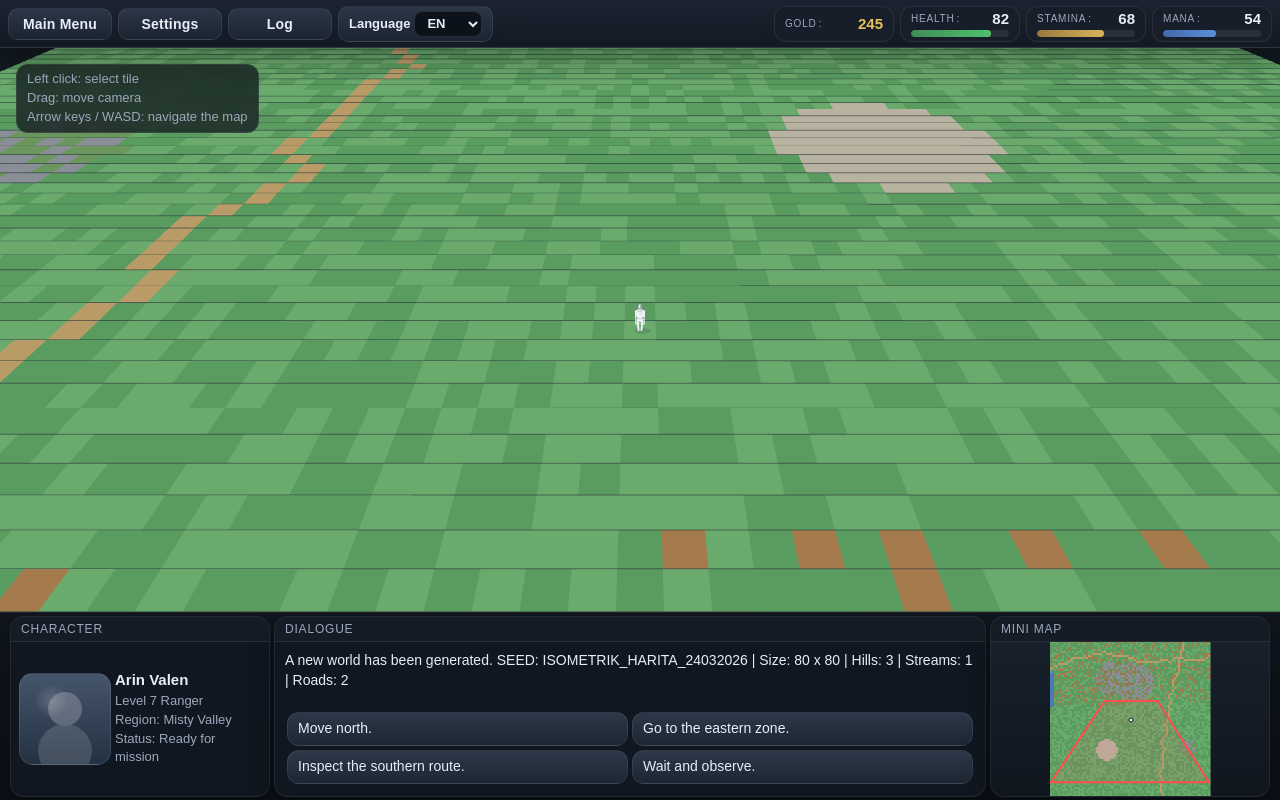
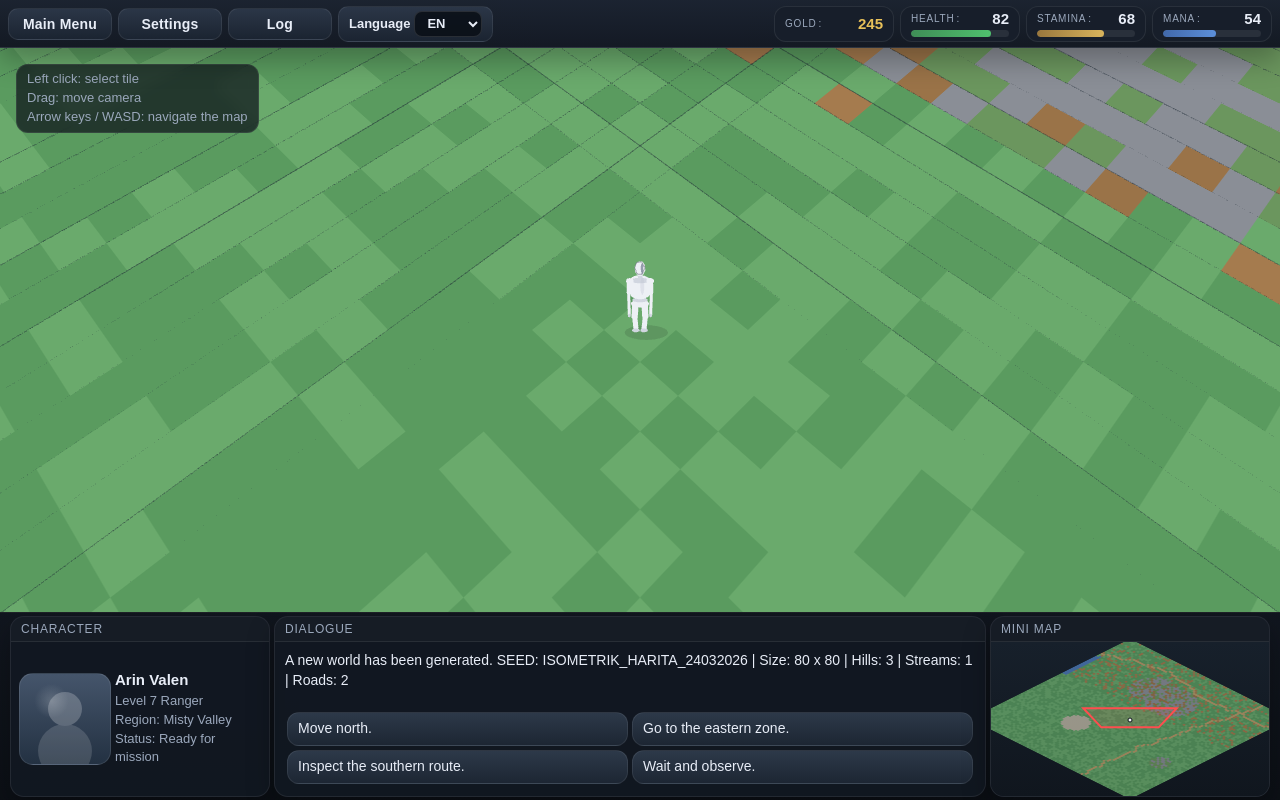
Before and after one commit to sgoxel/The-Advisor-Game, a plain HTML site: page index.html in a window 1280 px wide. Both pictures are taken after a click on the element 1130 px from the left and 719 px from the top of the page. Drawn offline with Linux system fonts and the light colour scheme.

Commit message:
updated files

```diff
--- a/js/config.js
+++ b/js/config.js
@@ -16,11 +16,11 @@ window.Game.Config = {
   TILE_WIDTH: 96,
   TILE_HEIGHT: 44,
 
-  DEFAULT_CAMERA_PITCH: 38,
+  DEFAULT_CAMERA_PITCH: 60,
   DEFAULT_DEPTH_STRENGTH: 1.0,
-  DEFAULT_START_ZOOM: 2.20,
+  DEFAULT_START_ZOOM: 5.00,
   MIN_CAMERA_PITCH: 20,
-  MAX_CAMERA_PITCH: 65,
+  MAX_CAMERA_PITCH: 90,
   MIN_DEPTH_STRENGTH: 0.6,
   MAX_DEPTH_STRENGTH: 1.8,
 
--- a/js/input.js
+++ b/js/input.js
@@ -227,8 +227,9 @@ window.Game = window.Game || {};
         const dx = pos.x - camera.lastX;
         const dy = pos.y - camera.lastY;
         if (Math.abs(dx) > 1 || Math.abs(dy) > 1) camera.movedWhileDragging = true;
-        camera.x += dx;
-        camera.y += dy;
+        const pan = Renderer.convertRenderDeltaToCameraDelta(-dx, -dy);
+        camera.x += pan.dx;
+        camera.y += pan.dy;
         camera.lastX = pos.x;
         camera.lastY = pos.y;
         Renderer.markDirty();
@@ -258,13 +259,11 @@ window.Game = window.Game || {};
       const pos = getCanvasMousePosition(event);
       input.mouseX = pos.x;
       input.mouseY = pos.y;
-      const hoveredTile = Renderer.pickTile(pos.x, pos.y);
       const oldZoom = camera.zoom;
       const direction = event.deltaY < 0 ? 1 : -1;
       const newZoom = Utils.clamp(Number((oldZoom + direction * camera.zoomStep).toFixed(2)), camera.minZoom, camera.maxZoom);
       if (newZoom === oldZoom) return;
       camera.zoom = newZoom;
-      if (hoveredTile) Renderer.centerCameraOnTile(hoveredTile.row, hoveredTile.col);
       Renderer.markDirty();
       UI.addLog(`Zoom değiştirildi: ${newZoom.toFixed(2)}x`);
     }, { passive: false });
@@ -339,8 +338,9 @@ window.Game = window.Game || {};
       const dx = pos.x - camera.lastX;
       const dy = pos.y - camera.lastY;
       if (Math.abs(dx) > 1 || Math.abs(dy) > 1) camera.movedWhileDragging = true;
-      camera.x += dx;
-      camera.y += dy;
+      const pan = Renderer.convertRenderDeltaToCameraDelta(-dx, -dy);
+      camera.x += pan.dx;
+      camera.y += pan.dy;
       camera.lastX = pos.x;
       camera.lastY = pos.y;
       Renderer.markDirty();
@@ -410,10 +410,17 @@ window.Game = window.Game || {};
     const input = State.input;
     const camera = State.camera;
     let moved = false;
-    if (input.keys.has('w') || input.keys.has('arrowup')) { camera.y += camera.moveSpeed; moved = true; }
-    if (input.keys.has('s') || input.keys.has('arrowdown')) { camera.y -= camera.moveSpeed; moved = true; }
-    if (input.keys.has('a') || input.keys.has('arrowleft')) { camera.x += camera.moveSpeed; moved = true; }
-    if (input.keys.has('d') || input.keys.has('arrowright')) { camera.x -= camera.moveSpeed; moved = true; }
+    let renderDx = 0;
+    let renderDz = 0;
+    if (input.keys.has('w') || input.keys.has('arrowup')) { renderDz -= camera.moveSpeed; moved = true; }
+    if (input.keys.has('s') || input.keys.has('arrowdown')) { renderDz += camera.moveSpeed; moved = true; }
+    if (input.keys.has('a') || input.keys.has('arrowleft')) { renderDx -= camera.moveSpeed; moved = true; }
+    if (input.keys.has('d') || input.keys.has('arrowright')) { renderDx += camera.moveSpeed; moved = true; }
+    if (moved) {
+      const pan = Renderer.convertRenderDeltaToCameraDelta(renderDx, renderDz);
+      camera.x += pan.dx;
+      camera.y += pan.dy;
+    }
     if (moved) Renderer.markDirty();
   }
 
--- a/js/minimap.js
+++ b/js/minimap.js
@@ -24,18 +24,20 @@ window.Game = window.Game || {};
     const width = dom.minimap.clientWidth;
     const height = dom.minimap.clientHeight;
     const padding = Math.max(8, Math.min(16, Math.floor(Math.min(width, height) * 0.08)));
-    const tileSize = Math.max(2, Math.min((width - padding * 2) / Math.max(1, world.cols), (height - padding * 2) / Math.max(1, world.rows)));
-    const mapWidth = world.cols * tileSize;
-    const mapHeight = world.rows * tileSize;
-    const originX = (width - mapWidth) / 2;
+    const sum = Math.max(1, world.cols + world.rows);
+    const halfW = Math.max(2, Math.min((width - padding * 2) / sum, (height - padding * 2) / (sum * 0.5)));
+    const halfH = Math.max(1, halfW * 0.5);
+    const mapWidth = sum * halfW;
+    const mapHeight = sum * halfH;
+    const centerX = width / 2;
     const originY = (height - mapHeight) / 2;
     return {
       width,
       height,
-      originX,
+      centerX,
       originY,
-      miniTileWidth: tileSize,
-      miniTileHeight: tileSize,
+      miniHalfW: halfW,
+      miniHalfH: halfH,
       mapWidth,
       mapHeight
     };
@@ -43,27 +45,31 @@ window.Game = window.Game || {};
 
   function gridToMinimap(row, col, layout) {
     return {
-      x: layout.originX + (col + 0.5) * layout.miniTileWidth,
-      y: layout.originY + (row + 0.5) * layout.miniTileHeight
-    };
-  }
-
-  function worldToMinimap(worldX, worldZ, layout) {
-    const tileWidth = State.world.tileWidth || 1;
-    const tileHeight = tileWidth;
-    const col = worldX / tileWidth - 0.5;
-    const row = worldZ / tileHeight - 0.5;
-    return {
-      x: layout.originX + (col + 0.5) * layout.miniTileWidth,
-      y: layout.originY + (row + 0.5) * layout.miniTileHeight
+      x: layout.centerX + (col - row) * layout.miniHalfW,
+      y: layout.originY + (row + col + 1) * layout.miniHalfH
     };
   }
 
   function screenToGridOnMinimap(x, y, layout) {
-    const col = Math.floor((x - layout.originX) / layout.miniTileWidth);
-    const row = Math.floor((y - layout.originY) / layout.miniTileHeight);
-    if (row < 0 || col < 0 || row >= State.world.rows || col >= State.world.cols) return null;
-    return { row, col };
+    const isoX = (x - layout.centerX) / Math.max(0.0001, layout.miniHalfW);
+    const isoY = (y - layout.originY) / Math.max(0.0001, layout.miniHalfH) - 1;
+    const col = (isoY + isoX) / 2;
+    const row = (isoY - isoX) / 2;
+    const roundedRow = Math.round(row);
+    const roundedCol = Math.round(col);
+    if (roundedRow < 0 || roundedCol < 0 || roundedRow >= State.world.rows || roundedCol >= State.world.cols) return null;
+    return { row: roundedRow, col: roundedCol };
+  }
+
+  function drawDiamond(ctx, cx, cy, halfW, halfH, fillStyle) {
+    ctx.beginPath();
+    ctx.moveTo(cx, cy - halfH);
+    ctx.lineTo(cx + halfW, cy);
+    ctx.lineTo(cx, cy + halfH);
+    ctx.lineTo(cx - halfW, cy);
+    ctx.closePath();
+    ctx.fillStyle = fillStyle;
+    ctx.fill();
   }
 
   function drawViewportFrame(layout) {
@@ -79,10 +85,7 @@ window.Game = window.Game || {};
     const corners = worldCorners.map((p) => {
       const clampedRow = clamp(p.row, 0, State.world.rows - 1);
       const clampedCol = clamp(p.col, 0, State.world.cols - 1);
-      return {
-        x: layout.originX + (clampedCol + 0.5) * layout.miniTileWidth,
-        y: layout.originY + (clampedRow + 0.5) * layout.miniTileHeight
-      };
+      return gridToMinimap(clampedRow, clampedCol, layout);
     });
 
     ctx.save();
@@ -110,10 +113,8 @@ window.Game = window.Game || {};
 
     for (let row = 0; row < world.rows; row++) {
       for (let col = 0; col < world.cols; col++) {
-        const x = layout.originX + col * layout.miniTileWidth;
-        const y = layout.originY + row * layout.miniTileHeight;
-        ctx.fillStyle = Renderer.terrainColor(world.terrain[row][col]);
-        ctx.fillRect(x, y, layout.miniTileWidth + 0.5, layout.miniTileHeight + 0.5);
+        const p = gridToMinimap(row, col, layout);
+        drawDiamond(ctx, p.x, p.y, layout.miniHalfW, layout.miniHalfH, Renderer.terrainColor(world.terrain[row][col]));
       }
     }
 
@@ -121,7 +122,7 @@ window.Game = window.Game || {};
 
     const playerPos = gridToMinimap(world.player.row, world.player.col, layout);
     ctx.beginPath();
-    ctx.arc(playerPos.x, playerPos.y, Math.max(2, layout.miniTileWidth * 0.35), 0, Math.PI * 2);
+    ctx.arc(playerPos.x, playerPos.y, Math.max(2, layout.miniHalfH * 0.9), 0, Math.PI * 2);
     ctx.fillStyle = '#f4f7fb';
     ctx.fill();
     ctx.strokeStyle = '#11151c';
--- a/js/renderer.js
+++ b/js/renderer.js
@@ -49,6 +49,7 @@ window.Game = window.Game || {};
   const WORLD_SURFACE_Y = 0.0;
   const GRID_OVERLAY_Y = 0.25;
   const MARKER_Y = 1.15;
+  const WORLD_ROTATION_DEGREES = 45;
 
   function markDirty(worldDirty, minimapDirty) {
     if (worldDirty !== false) {
@@ -265,6 +266,51 @@ window.Game = window.Game || {};
     };
   }
 
+
+  function getWorldCenter(metrics) {
+    const size = getWorldSize(metrics);
+    return {
+      x: size.width / 2,
+      z: size.depth / 2
+    };
+  }
+
+  function rotateAroundCenter(x, z, angleRad, center) {
+    const dx = x - center.x;
+    const dz = z - center.z;
+    const cosA = Math.cos(angleRad);
+    const sinA = Math.sin(angleRad);
+    return {
+      x: center.x + dx * cosA - dz * sinA,
+      z: center.z + dx * sinA + dz * cosA
+    };
+  }
+
+  function logicalToRenderXZ(x, z) {
+    const metrics = getGridMetrics();
+    return rotateAroundCenter(x, z, degToRad(WORLD_ROTATION_DEGREES), getWorldCenter(metrics));
+  }
+
+  function renderToLogicalXZ(x, z) {
+    const metrics = getGridMetrics();
+    return rotateAroundCenter(x, z, degToRad(-WORLD_ROTATION_DEGREES), getWorldCenter(metrics));
+  }
+
+
+  function convertRenderDeltaToCameraDelta(renderDx, renderDz) {
+    const angleRad = degToRad(WORLD_ROTATION_DEGREES);
+    const cosA = Math.cos(angleRad);
+    const sinA = Math.sin(angleRad);
+
+    const logicalDx = renderDx * cosA + renderDz * sinA;
+    const logicalDz = -renderDx * sinA + renderDz * cosA;
+
+    return {
+      dx: -logicalDx,
+      dy: -logicalDz
+    };
+  }
+
   function getCameraTarget(metrics) {
     const size = getWorldSize(metrics);
     return {
@@ -297,13 +343,14 @@ window.Game = window.Game || {};
     const aspect = Math.max(0.001, canvas.clientWidth / Math.max(1, canvas.clientHeight));
     const pitchRad = degToRad(clampPitch(State.camera.pitchAngle || 90));
     const target = getCameraTarget(metrics);
+    const renderTarget = logicalToRenderXZ(target.x, target.z);
     const distance = getCameraDistance(metrics, aspect, pitchRad);
     const eye = [
-      target.x,
+      renderTarget.x,
       Math.max(2, Math.sin(pitchRad) * distance),
-      target.z - Math.max(2, Math.cos(pitchRad) * distance)
+      renderTarget.z + Math.max(2, Math.cos(pitchRad) * distance)
     ];
-    const targetVec = [target.x, WORLD_SURFACE_Y, target.z];
+    const targetVec = [renderTarget.x, WORLD_SURFACE_Y, renderTarget.z];
     const up = [0, 1, 0];
 
     const size = getWorldSize(metrics);
@@ -328,7 +375,8 @@ window.Game = window.Game || {};
 
   function projectWorldToScreen(worldX, worldY, worldZ) {
     const pd = getProjectionData();
-    const clip = transformPoint(pd.viewProjection, worldX, worldY, worldZ, 1);
+    const rotated = logicalToRenderXZ(worldX, worldZ);
+    const clip = transformPoint(pd.viewProjection, rotated.x, worldY, rotated.z, 1);
     const invW = Math.abs(clip[3]) > EPSILON ? 1 / clip[3] : 1;
     const ndcX = clip[0] * invW;
     const ndcY = clip[1] * invW;
@@ -355,10 +403,11 @@ window.Game = window.Game || {};
     const t = (WORLD_SURFACE_Y - near[1]) / direction[1];
     if (t < 0) return null;
 
-    return {
+    const renderHit = {
       x: near[0] + direction[0] * t,
       z: near[2] + direction[2] * t
     };
+    return renderToLogicalXZ(renderHit.x, renderHit.z);
   }
 
   function gridToWorld(row, col, tileWidth) {
@@ -435,9 +484,9 @@ window.Game = window.Game || {};
 
   function updateZoomLimits() {
     const camera = State.camera;
-    camera.minZoom = 0.08;
+    camera.minZoom = 2.00;
     if (camera.maxZoom <= camera.minZoom) {
-      camera.maxZoom = Math.max(camera.minZoom + 0.5, 2.2);
+      camera.maxZoom = Math.max(camera.minZoom + 0.5, 4.00);
     }
     if (camera.zoom < camera.minZoom) camera.zoom = camera.minZoom;
   }
@@ -629,11 +678,18 @@ window.Game = window.Game || {};
   function getRectOutlineVertices3D(centerX, centerZ, width, depth, y) {
     const halfW = width / 2;
     const halfD = depth / 2;
+    const corners = [
+      { x: centerX - halfW, z: centerZ - halfD },
+      { x: centerX + halfW, z: centerZ - halfD },
+      { x: centerX + halfW, z: centerZ + halfD },
+      { x: centerX - halfW, z: centerZ + halfD }
+    ].map((point) => logicalToRenderXZ(point.x, point.z));
+
     return [
-      centerX - halfW, y, centerZ - halfD,
-      centerX + halfW, y, centerZ - halfD,
-      centerX + halfW, y, centerZ + halfD,
-      centerX - halfW, y, centerZ + halfD
+      corners[0].x, y, corners[0].z,
+      corners[1].x, y, corners[1].z,
+      corners[2].x, y, corners[2].z,
+      corners[3].x, y, corners[3].z
     ];
   }
 
@@ -669,19 +725,34 @@ window.Game = window.Game || {};
     const hz = bz + uz * headLength;
     const y = MARKER_Y;
 
+    const bodyPoints = [
+      { x: sx + px * bodyHalf, z: sz + pz * bodyHalf },
+      { x: sx - px * bodyHalf, z: sz - pz * bodyHalf },
+      { x: bx + px * bodyHalf, z: bz + pz * bodyHalf },
+      { x: bx + px * bodyHalf, z: bz + pz * bodyHalf },
+      { x: sx - px * bodyHalf, z: sz - pz * bodyHalf },
+      { x: bx - px * bodyHalf, z: bz - pz * bodyHalf }
+    ].map((point) => logicalToRenderXZ(point.x, point.z));
+
     drawTriangles(gl, [
-      sx + px * bodyHalf, y, sz + pz * bodyHalf,
-      sx - px * bodyHalf, y, sz - pz * bodyHalf,
-      bx + px * bodyHalf, y, bz + pz * bodyHalf,
-      bx + px * bodyHalf, y, bz + pz * bodyHalf,
-      sx - px * bodyHalf, y, sz - pz * bodyHalf,
-      bx - px * bodyHalf, y, bz - pz * bodyHalf
+      bodyPoints[0].x, y, bodyPoints[0].z,
+      bodyPoints[1].x, y, bodyPoints[1].z,
+      bodyPoints[2].x, y, bodyPoints[2].z,
+      bodyPoints[3].x, y, bodyPoints[3].z,
+      bodyPoints[4].x, y, bodyPoints[4].z,
+      bodyPoints[5].x, y, bodyPoints[5].z
     ], [0.39, 0.07, 0.18, 0.72]);
 
+    const headPoints = [
+      { x: bx + px * headHalf, z: bz + pz * headHalf },
+      { x: bx - px * headHalf, z: bz - pz * headHalf },
+      { x: hx, z: hz }
+    ].map((point) => logicalToRenderXZ(point.x, point.z));
+
     drawTriangles(gl, [
-      bx + px * headHalf, y, bz + pz * headHalf,
-      bx - px * headHalf, y, bz - pz * headHalf,
-      hx, y, hz
+      headPoints[0].x, y, headPoints[0].z,
+      headPoints[1].x, y, headPoints[1].z,
+      headPoints[2].x, y, headPoints[2].z
     ], [0.57, 0.13, 0.27, 0.94]);
   }
 
@@ -848,13 +919,18 @@ window.Game = window.Game || {};
     const width = world.cols * metrics.tileWidth;
     const depth = world.rows * metrics.tileHeight;
 
+    const c00 = logicalToRenderXZ(0, 0);
+    const c10 = logicalToRenderXZ(width, 0);
+    const c01 = logicalToRenderXZ(0, depth);
+    const c11 = logicalToRenderXZ(width, depth);
+
     const positions = [
-      0, WORLD_SURFACE_Y, 0,
-      width, WORLD_SURFACE_Y, 0,
-      0, WORLD_SURFACE_Y, depth,
-      0, WORLD_SURFACE_Y, depth,
-      width, WORLD_SURFACE_Y, 0,
-      width, WORLD_SURFACE_Y, depth
+      c00.x, WORLD_SURFACE_Y, c00.z,
+      c10.x, WORLD_SURFACE_Y, c10.z,
+      c01.x, WORLD_SURFACE_Y, c01.z,
+      c01.x, WORLD_SURFACE_Y, c01.z,
+      c10.x, WORLD_SURFACE_Y, c10.z,
+      c11.x, WORLD_SURFACE_Y, c11.z
     ];
 
     const texCoords = [
@@ -892,12 +968,16 @@ window.Game = window.Game || {};
 
     for (let col = 0; col <= world.cols; col++) {
       const x = col * metrics.tileWidth;
-      lineVertices.push(x, GRID_OVERLAY_Y, 0, x, GRID_OVERLAY_Y, depth);
+      const start = logicalToRenderXZ(x, 0);
+      const end = logicalToRenderXZ(x, depth);
+      lineVertices.push(start.x, GRID_OVERLAY_Y, start.z, end.x, GRID_OVERLAY_Y, end.z);
     }
 
     for (let row = 0; row <= world.rows; row++) {
       const z = row * metrics.tileHeight;
-      lineVertices.push(0, GRID_OVERLAY_Y, z, width, GRID_OVERLAY_Y, z);
+      const start = logicalToRenderXZ(0, z);
+      const end = logicalToRenderXZ(width, z);
+      lineVertices.push(start.x, GRID_OVERLAY_Y, start.z, end.x, GRID_OVERLAY_Y, end.z);
     }
 
     drawLines(gl, lineVertices, [0.12, 0.17, 0.21, 0.55]);
@@ -955,6 +1035,7 @@ window.Game = window.Game || {};
     updateCameraFollow,
     calculateFitZoom,
     updateZoomLimits,
-    fitCameraToWorld
+    fitCameraToWorld,
+    convertRenderDeltaToCameraDelta
   };
 })();
--- a/js/state.js
+++ b/js/state.js
@@ -44,9 +44,9 @@ window.Game = window.Game || {};
       lastX: 0,
       lastY: 0,
       movedWhileDragging: false,
-      zoom: 1,
-      minZoom: 0.6,
-      maxZoom: 2.2,
+      zoom: 5,
+      minZoom: 2.0,
+      maxZoom: 5,
       zoomStep: 0.1,
       followPlayer: true,
       pitchAngle: Config.DEFAULT_CAMERA_PITCH,
```
Also changed, not shown: index.html (+2 -2 lines).
